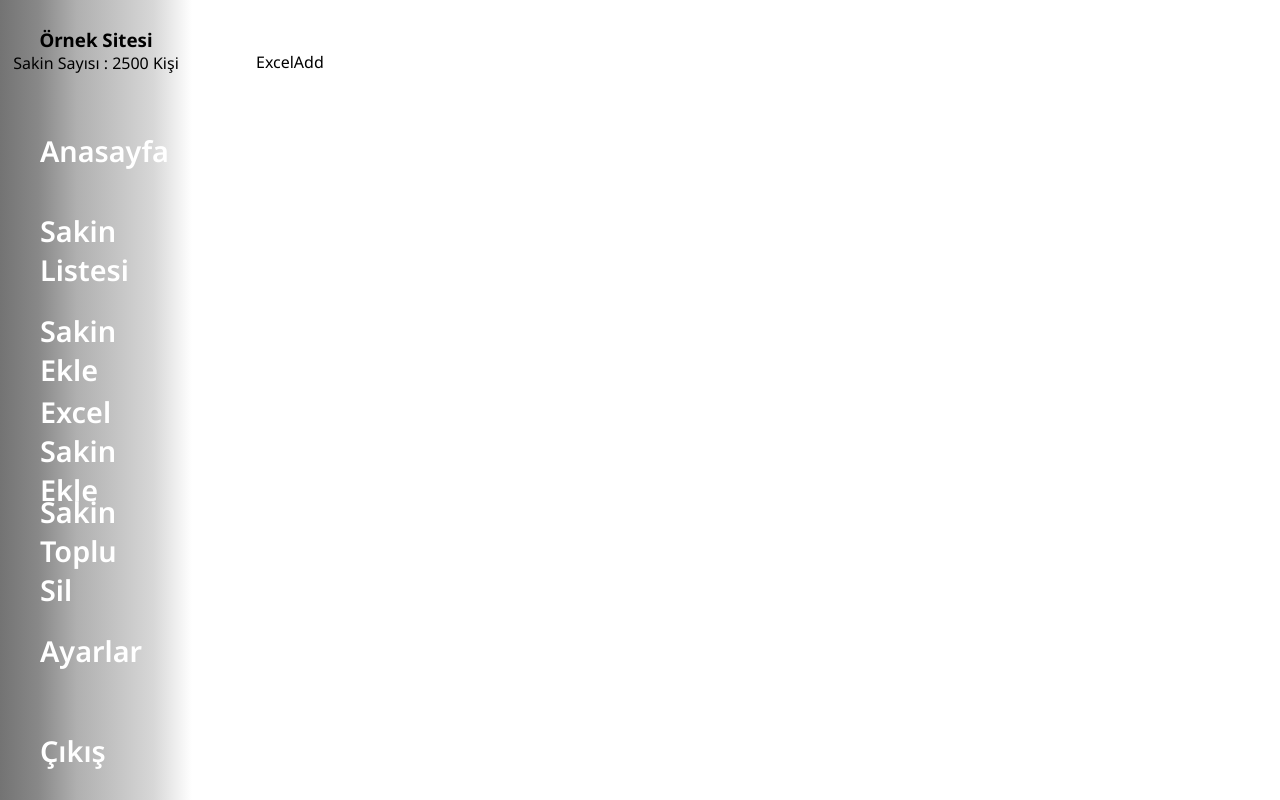
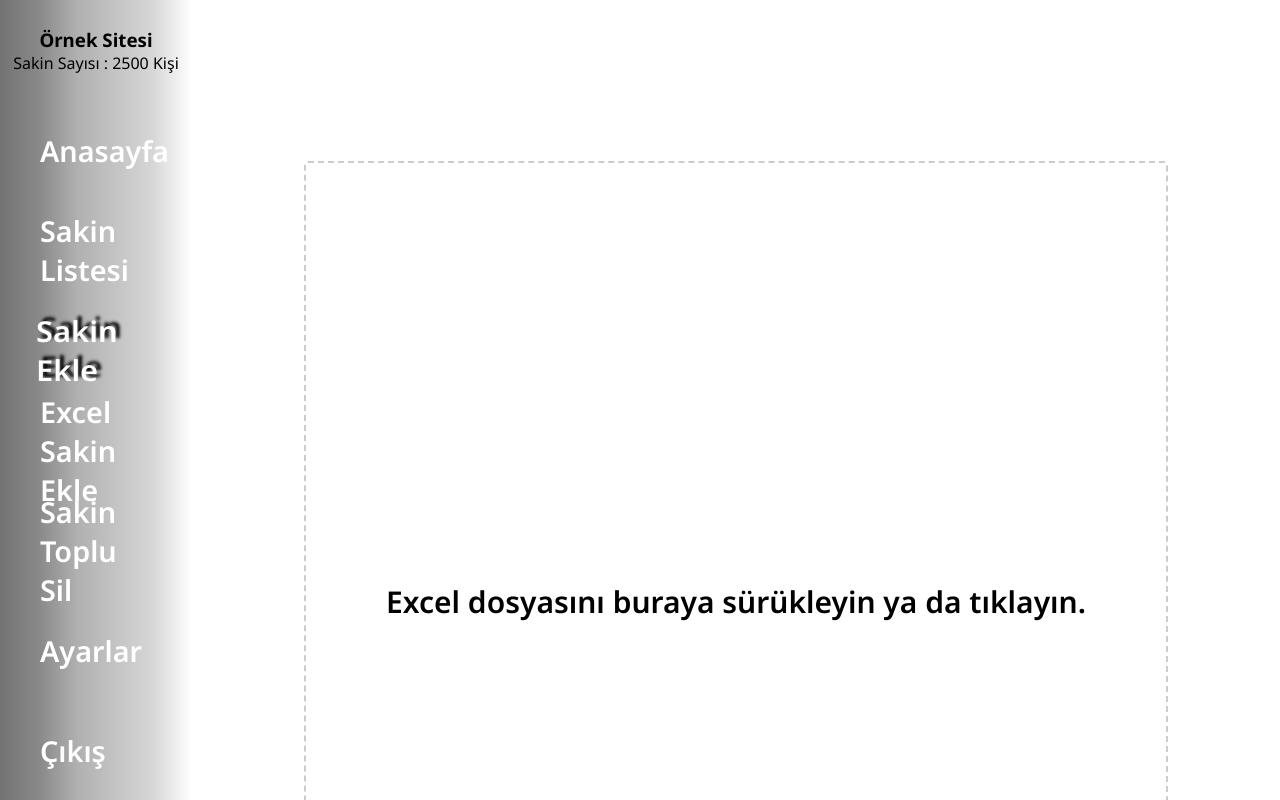
Before and after one commit to kartalgules/Site-Sakinleri-App, a React (Vite) app: page /excelAdd in a window 1280 px wide. Shown: the top 800 px of the page. Built offline with nearby package versions, Linux system fonts and the light colour scheme.

Commit message:
excel configuraions in progress

```diff
--- a/data/userData.json
+++ b/data/userData.json
@@ -1,5 +1,4 @@
 [
-    {"apartment": 1, "blok": "A", "fullName" : "John Doe" , "email": "johndoe@gmail.com", "age": 32, "gender": "male", "profile_image_url": "https://randomuser.me/api/portraits/men/1.jpg"},
     {"apartment": 2, "blok": "A", "fullName" : "Brian Sully" , "email": "briansullly@gmail.com", "age": 28, "gender": "female", "profile_image_url": "https://randomuser.me/api/portraits/women/2.jpg"},
     {"apartment": 3, "blok": "A", "fullName" : "Bob Smith" , "email": "bobsmith@gmail.com", "age": 45, "gender": "male", "profile_image_url": "https://randomuser.me/api/portraits/men/3.jpg"},
     {"apartment": 4, "blok": "A", "fullName" : "Alice Smith" , "email": "alicesmith@gmail.com", "age": 38, "gender": "female", "profile_image_url": "https://randomuser.me/api/portraits/women/4.jpg"},
--- a/package.json
+++ b/package.json
@@ -12,7 +12,9 @@
   "dependencies": {
     "react": "^18.2.0",
     "react-dom": "^18.2.0",
-    "react-router-dom": "^6.20.0"
+    "react-dropzone": "^14.2.3",
+    "react-router-dom": "^6.20.0",
+    "xlsx": "^0.18.5"
   },
   "devDependencies": {
     "@types/react": "^18.2.37",
--- a/src/App.jsx
+++ b/src/App.jsx
@@ -15,6 +15,9 @@ import Navbar from "./components/Navbar";
 import style from "./styles/App.module.css";
 
 function App() {
+
+
+
   return (
     <div className={style.container}>
       <Navbar />
--- a/src/pages/ExcelAdd.jsx
+++ b/src/pages/ExcelAdd.jsx
@@ -1,8 +1,54 @@
+/* eslint-disable no-undef */
+/* eslint-disable no-extra-semi */
+/* eslint-disable react/prop-types */
 /* eslint-disable no-unused-vars */
-import React from "react";
+
+import React, { useCallback, useState } from "react";
+import { useDropzone } from "react-dropzone";
+import * as XLSX from "xlsx";
+import userData from "../../data/userData.json";
+import style from '../styles/ExcelAdd.module.css'
 
 function ExcelAdd() {
-  return <div>ExcelAdd</div>;
+  const onDrop = useCallback((acceptedFiles) => {
+    if (acceptedFiles.length > 0) {
+      const excelFile = acceptedFiles[0];
+      parseExcel(excelFile);
+    }
+  }, []);
+  const [excel, setExcel] = useState([]);
+  const { getRootProps, getInputProps, isDragActive } = useDropzone({
+    onDrop,
+    accept: ".xls, .xlsx",
+  });
+  //    Sadece excel dosyasını kabul edicek şekilde ayarlandı
+  const handleFileUpload = (excelFile) => {
+    const parseExcel = (e) => {
+      const reader = new FileReader();
+      reader.readAsBinaryString(e.target.files[0]);
+      reader.onload = (e) => {
+        const data = e.target.result;
+        const workbook = XLSX.read(data, { type: "binary" });
+        workbook.SheetNames.forEach((sheetName) => {
+          const excelData = XLSX.utils.sheet_to_json(
+            workbook.Sheets[sheetName]
+          );
+        });
+      };
+    };
+  };
+  return (
+    <div className={style.drop}>
+      <div {...getRootProps()} className={style.dropzone}>
+        <input {...getInputProps()} />
+        {isDragActive ? (
+          <p>Bu kısıma bırakabilirsiniz.</p>
+        ) : (
+          <p>Excel dosyasını buraya sürükleyin ya da tıklayın.</p>
+        )}
+      </div>
+    </div>
+  );
 }
 
 export default ExcelAdd;
--- /dev/null
+++ b/src/styles/ExcelAdd.module.css
@@ -0,0 +1,22 @@
+.drop {
+  display: flex;
+  justify-content: center;
+  align-items: center;
+  width: 100%;
+  height: 1100px;
+}
+.dropzone {
+  display: flex;
+  flex-direction: column;
+  justify-content: center;
+  align-items: center;
+  font-weight: 600;
+  font-size: 30px;
+  border: 2px dashed #cccccc;
+  border-radius : 4px;
+  padding: 20px;
+  text-align: center;
+  cursor: pointer;
+  height: 80%;
+  width: 90%;
+};
--- a/src/styles/List.module.css
+++ b/src/styles/List.module.css
@@ -90,5 +90,4 @@ h2 {
     margin-left: 0;
     width: max-content;
     font-size: 30px;
-
 }
--- a/src/styles/Navbar.module.css
+++ b/src/styles/Navbar.module.css
@@ -44,7 +44,3 @@ nav{
     );
     text-shadow: 4px -4px 3px black;
 }
-.active {
-    text-shadow: 4px 4px 5px black;
-    color: red;
-}
```
Also changed, not shown: 1 other file (tests, documents, lock files or other folders).
